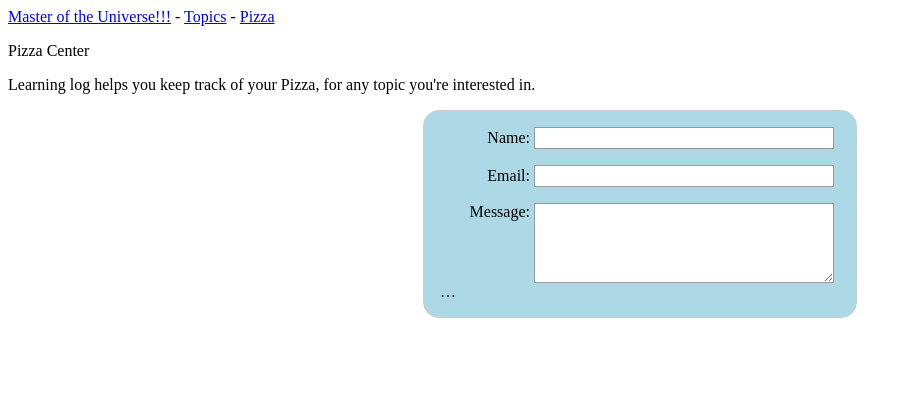
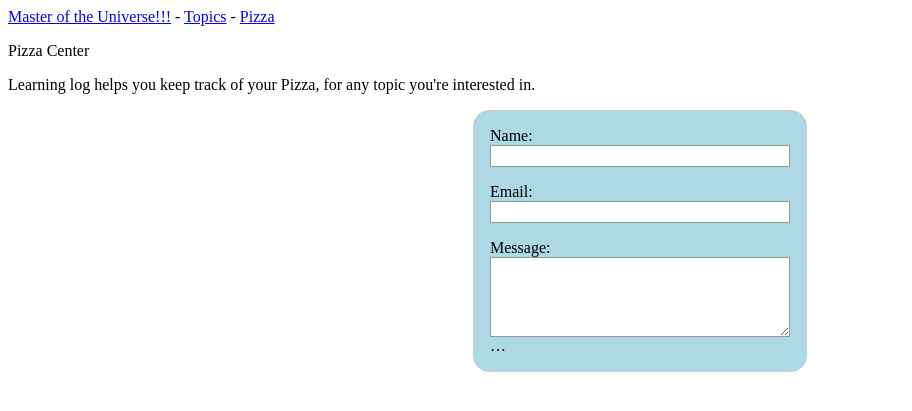
Before and after one commit to CrusadorBoz/python_crash_course-master_django, a Django app: page /pizza in a window 1280 px wide. Shown: the top 411 px of the page, without its empty margins (0-912 px from the left). Run offline with Django 4.2, Linux system fonts and the light colour scheme.

Commit message:
Save All

```diff
--- a/master/templates/pizza/index.html
+++ b/master/templates/pizza/index.html
@@ -7,7 +7,7 @@
         form {
         /* Center the form on the page */
         margin: 0 auto;
-        width: 400px;
+        width: 300px;
         /* Form outline */
         padding: 1em;
         border: 1px solid #ccc;
@@ -29,7 +29,7 @@
         /* Uniform size & alignment */
         display: inline-block;
         width: 90px;
-        text-align: right;
+        text-align: left;
         }
 
         input,
```
